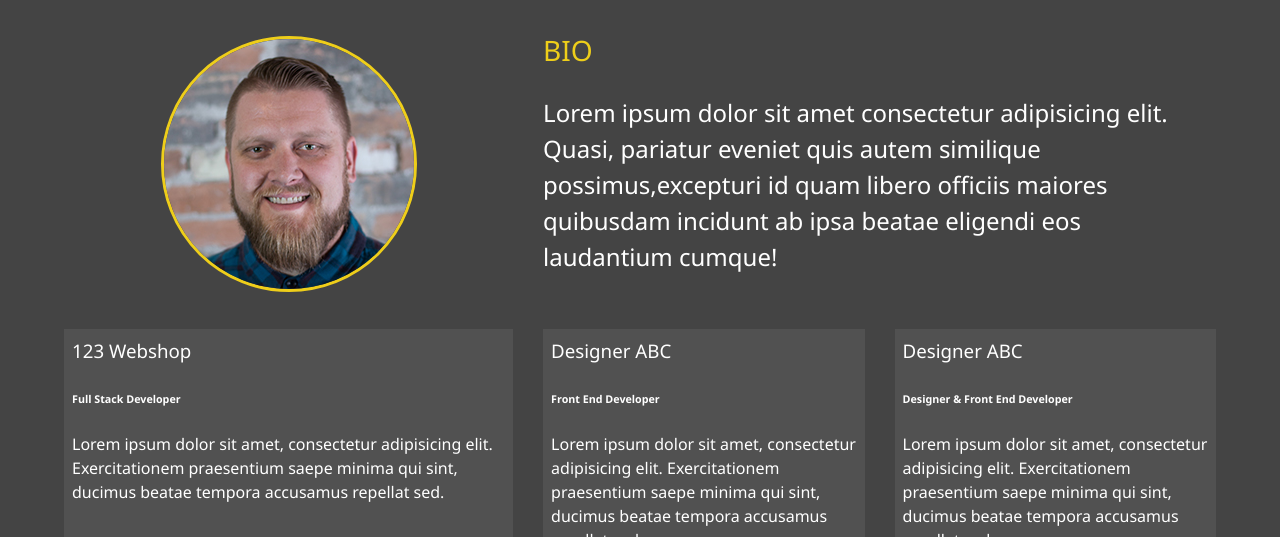
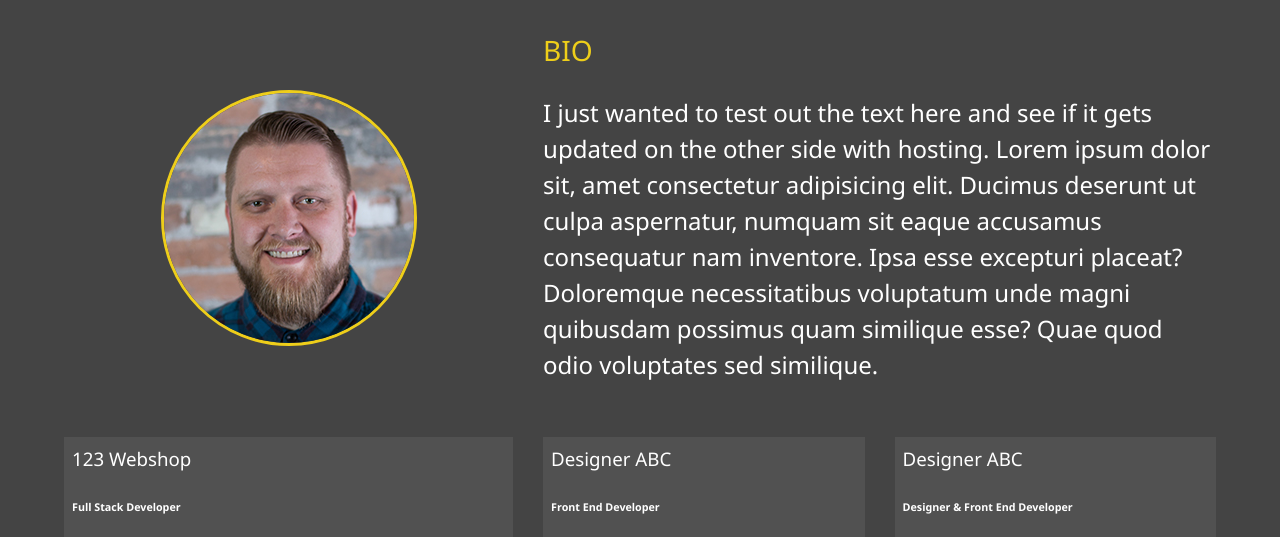
Before and after one commit to MurrTuck/modern_portfolio, a website: page dist/about.html in a window 1280 px wide. Shown: the part 253-790 px from the top of the page. Drawn offline with Linux system fonts and the light colour scheme.

Commit message:
Testing the hosting

```diff
--- a/dist/about.html
+++ b/dist/about.html
@@ -61,8 +61,10 @@
 
             <div class="bio">
                 <h3 class="text-secondary">BIO</h3>
-                <p>Lorem ipsum dolor sit amet consectetur adipisicing elit. Quasi, pariatur eveniet quis autem similique possimus,excepturi
-                    id quam libero officiis maiores quibusdam incidunt ab ipsa beatae eligendi eos laudantium cumque!</p>
+                <p>I just wanted to test out the text here and see if it gets updated on the other side with hosting. Lorem
+                    ipsum dolor sit, amet consectetur adipisicing elit. Ducimus deserunt ut culpa aspernatur, numquam sit
+                    eaque accusamus consequatur nam inventore. Ipsa esse excepturi placeat? Doloremque necessitatibus voluptatum
+                    unde magni quibusdam possimus quam similique esse? Quae quod odio voluptates sed similique.</p>
             </div>
 
             <div class="job job-1">
```
